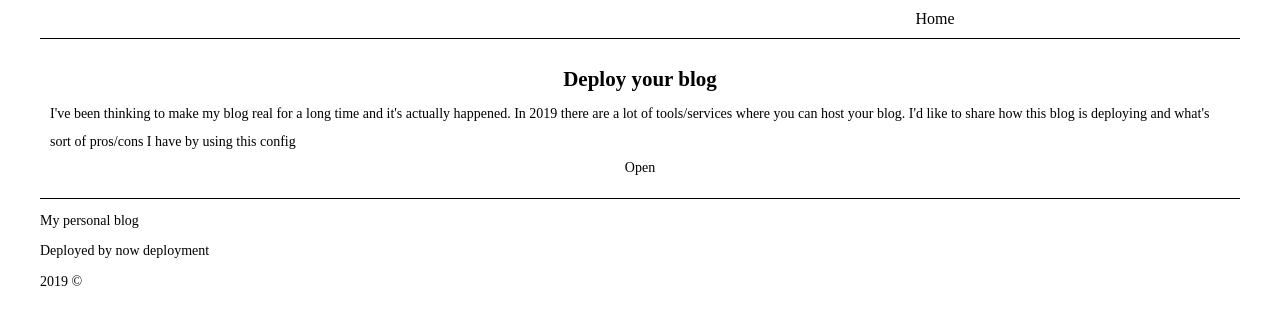
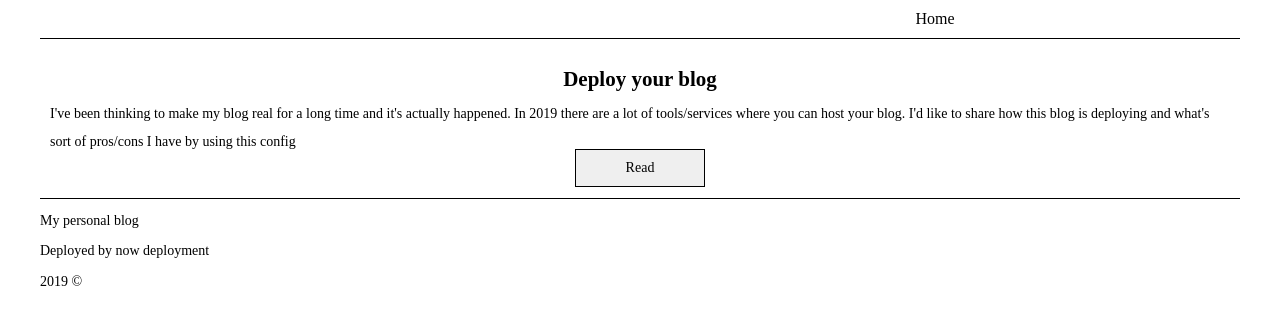
Before and after one commit to vitaliimelnychuk/blog, a Next.js app: page / in a window 1280 px wide. Shown: the top 324 px of the page. Built offline with nearby package versions, Linux system fonts and the light colour scheme.

Commit message:
add button link

```diff
--- a/components/Post.tsx
+++ b/components/Post.tsx
@@ -1,3 +1,6 @@
+
+import Button from './Button';
+import Link from 'next/link'
 
 interface IPostProps {
   title: string;
@@ -9,7 +12,13 @@ function Post({ title, description, url }: IPostProps) {
   return <div className="container">
     <h2>{title}</h2>
     <p className="description">{description}</p>
-    <p><a href={url}>Open</a></p>
+    <div>
+      <Link href={url}>
+        <a>
+          <Button >Read</Button>
+        </a>
+      </Link>
+    </div>
     <style jsx>{`
     .container {
         display: grid;
@@ -26,7 +35,7 @@ function Post({ title, description, url }: IPostProps) {
         line-height: 2em;
       }
     `}</style>
-  </div>;
+  </div >;
 }
 
 export default Post;
```
